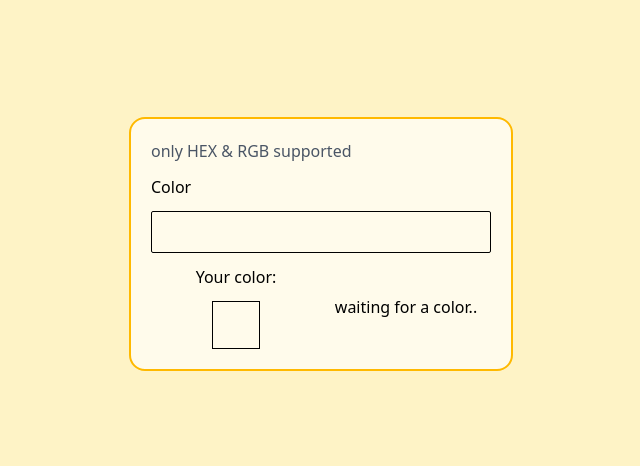
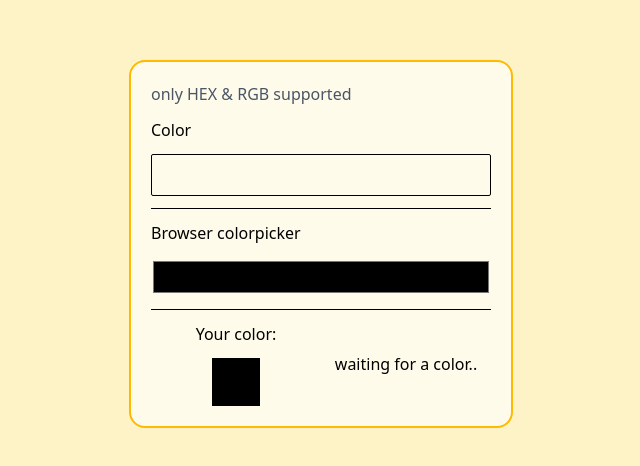
Before and after one commit to wennerryle/wplace-easycolors, a SvelteKit app: page / in a window 1280 px wide. Shown: the part 156-622 px from the top of the page, without its empty margins (319-959 px from the left). Built offline with nearby package versions, Linux system fonts and the light colour scheme.

Commit message:
feat: omit rgb if user wanted

```diff
--- a/src/routes/+page.svelte
+++ b/src/routes/+page.svelte
@@ -4,27 +4,44 @@
     hex2color,
     rgb2color,
     type Color,
+    type RGBArray,
   } from "$lib/colors";
 
-  let color = $state("");
+  let rgbColor = $state<RGBArray>([0, 0, 0]);
+  let bindableColor = $state("");
 
   let nearestColor = $state<Color>();
 
   $effect(() => {
-    if (color.startsWith("rgb")) {
-      const rgb = rgb2color(color);
+    if (bindableColor.startsWith("rgb")) {
+      const rgb = rgb2color(bindableColor);
 
       if (rgb !== null) {
+        rgbColor = rgb;
         nearestColor = getNearestColor(rgb);
         return;
       }
     }
 
-    if (color.startsWith("#")) {
-      const rgb = hex2color(color);
+    if (bindableColor.startsWith("#")) {
+      const rgb = hex2color(bindableColor);
 
       if (rgb !== null) {
+        rgbColor = rgb;
         nearestColor = getNearestColor(rgb);
+        return;
+      }
+    }
+
+    if (bindableColor.split(",").length === 3) {
+      const rgb = bindableColor
+        .split(",")
+        .map((it) => Number(it.trim()))
+        .filter((it) => !Number.isNaN(it));
+
+      if (rgb.length === 3) {
+        rgbColor = rgb as RGBArray;
+        nearestColor = getNearestColor(rgb as RGBArray);
         return;
       }
     }
@@ -33,25 +50,42 @@
   });
 </script>
 
-<div class="size-full flex items-center justify-center">
+<div class="size-full flex items-center justify-center p-10">
   <main
     class="rounded-2xl bg-amber-50 p-5 border-amber-400 border-2 w-96 flex flex-col gap-3"
   >
     <p class="text-gray-600">only HEX & RGB supported</p>
     <p>Color</p>
-    <input type="text" bind:value={color} class="border p-2 rounded-xs" />
+    <input
+      type="text"
+      bind:value={bindableColor}
+      class="border p-2 rounded-xs"
+    />
+    <hr />
+
+    <p>Browser colorpicker</p>
+    <input
+      type="color"
+      bind:value={bindableColor}
+      class="size-10 rounded-xs w-full"
+    />
+
+    <hr />
 
     <div class="flex">
       <div class="flex flex-1 gap-3 flex-col items-center">
         <p class="text-center">
-          Your color: {color}
+          Your color: {bindableColor}
         </p>
-        <div class="size-12 border" style="background-color: {color};"></div>
+        <div
+          class="size-12 border"
+          style="background-color: rgb({rgbColor.join(',')});"
+        ></div>
       </div>
       <div class="flex flex-1 gap-3 flex-col items-center justify-center">
         {#if nearestColor}
           <p class="text-center">
-            Nearest color for {color}
+            Nearest color for {bindableColor}
           </p>
           <div
             class="size-12 border"
```
